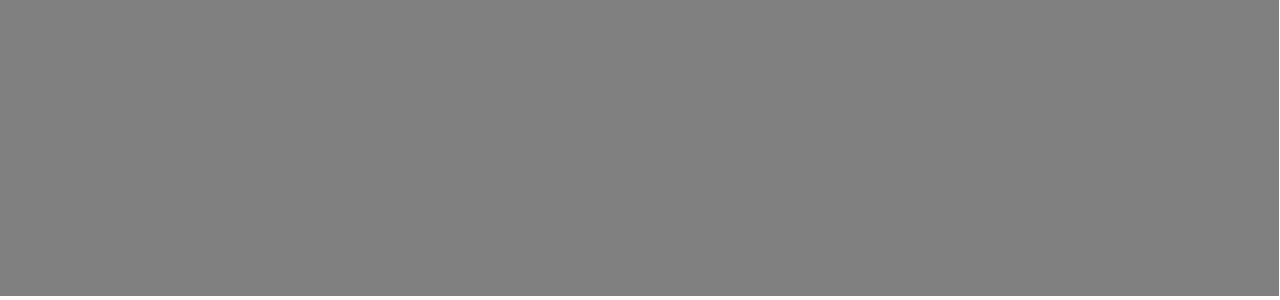
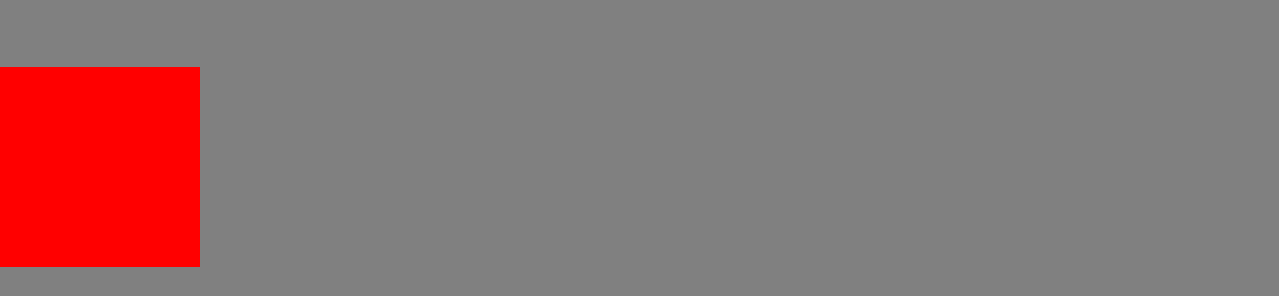
Before and after one commit to GJZ26/Hackaton-May-2023, a plain HTML site: page index.html in a window 1280 px wide. Shown: the part 503-803 px from the top of the page. Drawn offline with Linux system fonts and the light colour scheme.

Commit message:
feat(script): Gravity and player

```diff
--- a/index.html
+++ b/index.html
@@ -14,5 +14,5 @@
 </style>
 <body>
 </body>
-<script src="./script/main.js"></script>
+<script type="module" src="./script/main.js"></script>
 </html>
--- a/script/main.js
+++ b/script/main.js
@@ -1,19 +1,24 @@
+import Player from './Player.js';
 const canvas = document.createElement("canvas")
 document.body.appendChild(canvas)
 canvas.style.backgroundColor = "gray"
+
+const player1 = new Player(canvas, 0,0, 1.8, 200, 200, "red")
 
 
 function config() {
     canvas.width = window.innerWidth - 1
     canvas.height = window.innerHeight - 1
-
     requestAnimationFrame(update)
 }
 
 function update() {
     // Animation loop
+    requestAnimationFrame(update)
+    player1.gravity();
+    player1.clear();
+    player1.draw();
 
-    requestAnimationFrame(update)
 }
 
 config()
```
Also changed, not shown: 1 other file.
